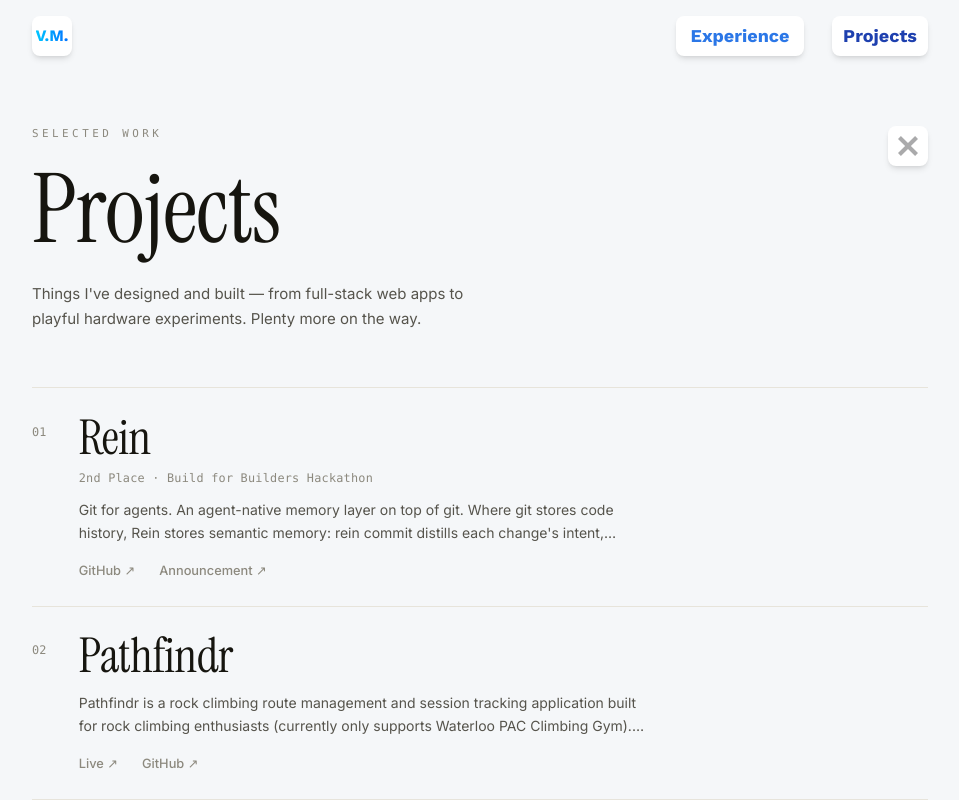
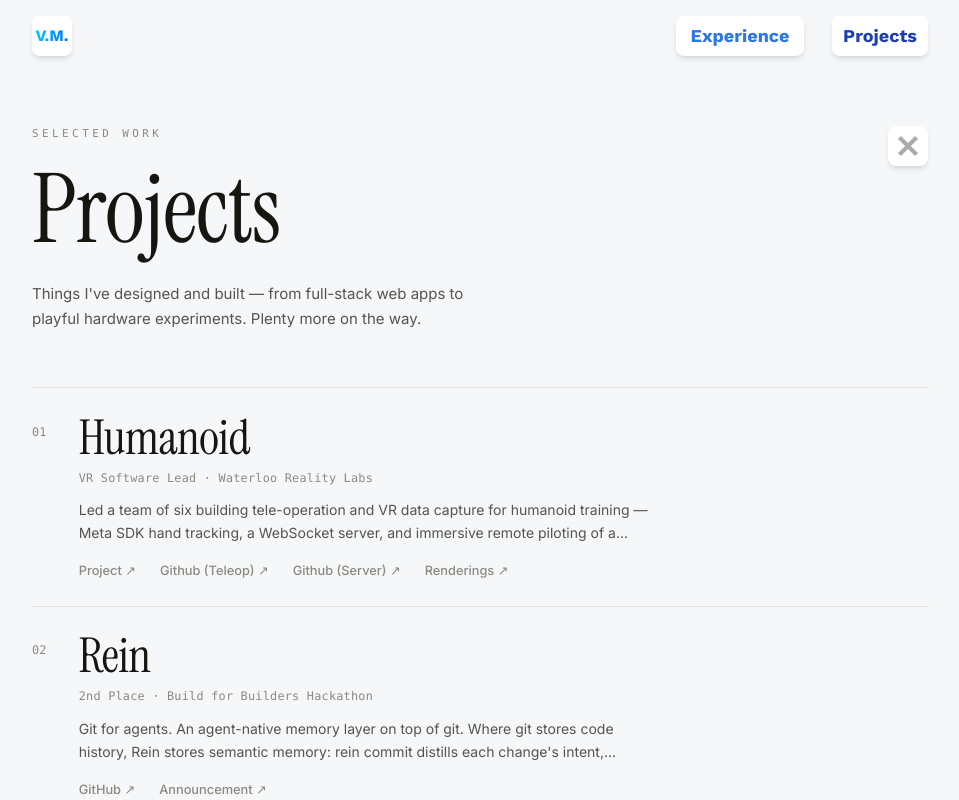
Before and after one commit to victoriamazilu/portfolio-website, a React (Vite) app: page /projects in a window 1280 px wide. Shown: the top 800 px of the page, without its empty margins (160-1119 px from the left). Built offline with nearby package versions, Linux system fonts and the light colour scheme; no server answers.

Commit message:
Add humanoid exp

```diff
--- a/src/constants/index.js
+++ b/src/constants/index.js
@@ -203,6 +203,29 @@ export const socialLinks = [
 
 export const projects = [
   {
+    theme: "btn-back-black",
+    name: "Humanoid",
+    role: "VR Software Lead · Waterloo Reality Labs",
+    description:
+      "Led a team of six building tele-operation and VR data capture for humanoid training — Meta SDK hand tracking, a WebSocket server, and immersive remote piloting of a humanoid robot.",
+    liveLink: "https://uwrealitylabs.com/projects/humanoid",
+    links: [
+      { label: "Project", href: "https://uwrealitylabs.com/projects/humanoid" },
+      {
+        label: "Github (Teleop)",
+        href: "https://github.com/uwrealitylabs/humanoid-teleop",
+      },
+      {
+        label: "Github (Server)",
+        href: "https://github.com/uwrealitylabs/humanoid-server",
+      },
+      {
+        label: "Renderings",
+        href: "https://drive.google.com/drive/folders/1taINs5i9IZSJr-oUmL3eWnDw9OKiwipr?usp=sharing",
+      },
+    ],
+  },
+  {
     theme: "btn-back-green",
     name: "Rein",
     role: "2nd Place · Build for Builders Hackathon",
--- a/src/pages/Projects.jsx
+++ b/src/pages/Projects.jsx
@@ -22,7 +22,19 @@ const Arrow = () => (
 const ProjectList = ({ items, className = "mt-14" }) => (
   <div className={className}>
     {items.map((project, i) => {
-      const href = project.liveLink || project.link;
+      const href =
+        project.liveLink || project.link || project.links?.[0]?.href;
+      const links =
+        project.links ||
+        [
+          project.liveLink && { label: "Live", href: project.liveLink },
+          project.link && { label: "GitHub", href: project.link },
+          project.announcementLink && {
+            label: "Announcement",
+            href: project.announcementLink,
+          },
+        ].filter(Boolean);
+
       return (
         <article key={project.name} className="proj-row group">
           <div className="flex items-start gap-5 sm:gap-8">
@@ -51,37 +63,18 @@ const ProjectList = ({ items, className = "mt-14" }) => (
                 {project.description}
               </p>
 
-              <div className="proj-desc flex items-center gap-6 mt-4">
-                {project.liveLink && (
+              <div className="proj-desc flex flex-wrap items-center gap-x-6 gap-y-2 mt-4">
+                {links.map((item) => (
                   <a
-                    href={project.liveLink}
+                    key={item.href}
+                    href={item.href}
                     target="_blank"
                     rel="noopener noreferrer"
                     className="work-link"
                   >
-                    Live ↗
+                    {item.label} ↗
                   </a>
-                )}
-                {project.link && (
-                  <a
-                    href={project.link}
-                    target="_blank"
-                    rel="noopener noreferrer"
-                    className="work-link"
-                  >
-                    GitHub ↗
-                  </a>
-                )}
-                {project.announcementLink && (
-                  <a
-                    href={project.announcementLink}
-                    target="_blank"
-                    rel="noopener noreferrer"
-                    className="work-link"
-                  >
-                    Announcement ↗
-                  </a>
-                )}
+                ))}
               </div>
             </div>
           </div>
```
